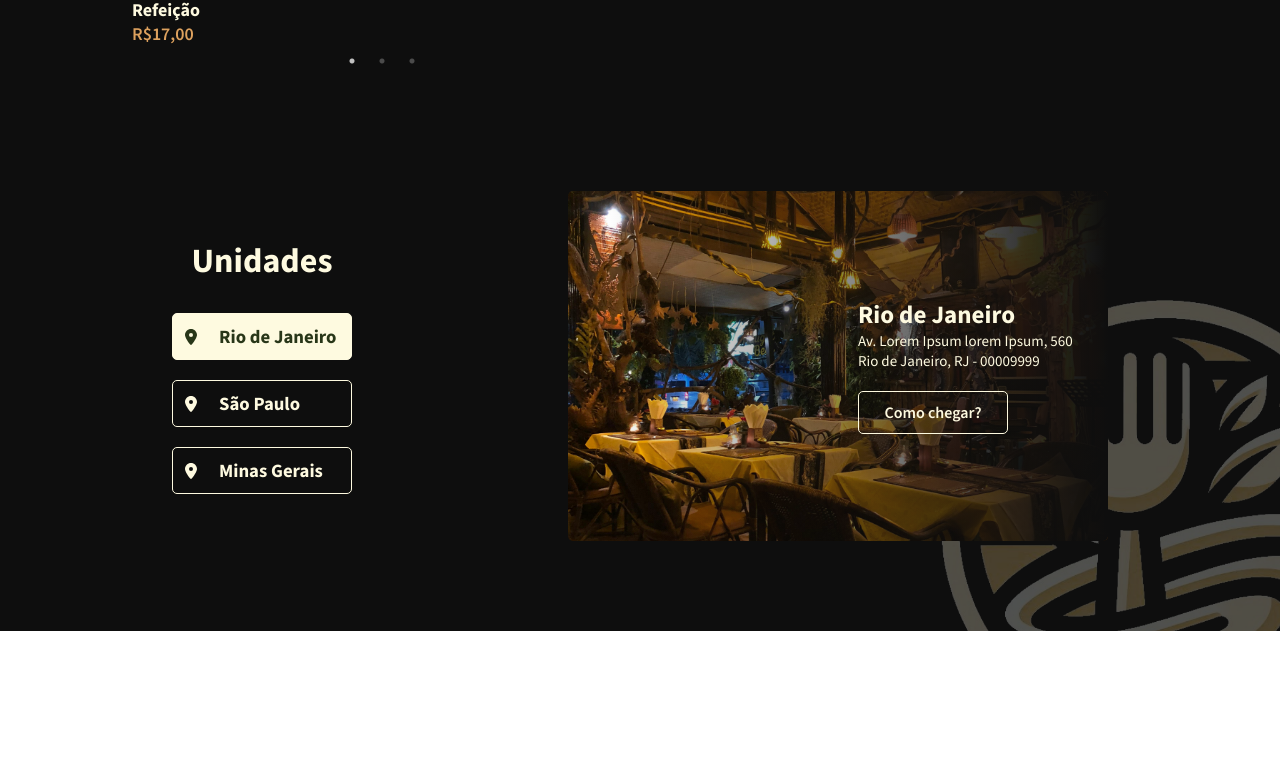
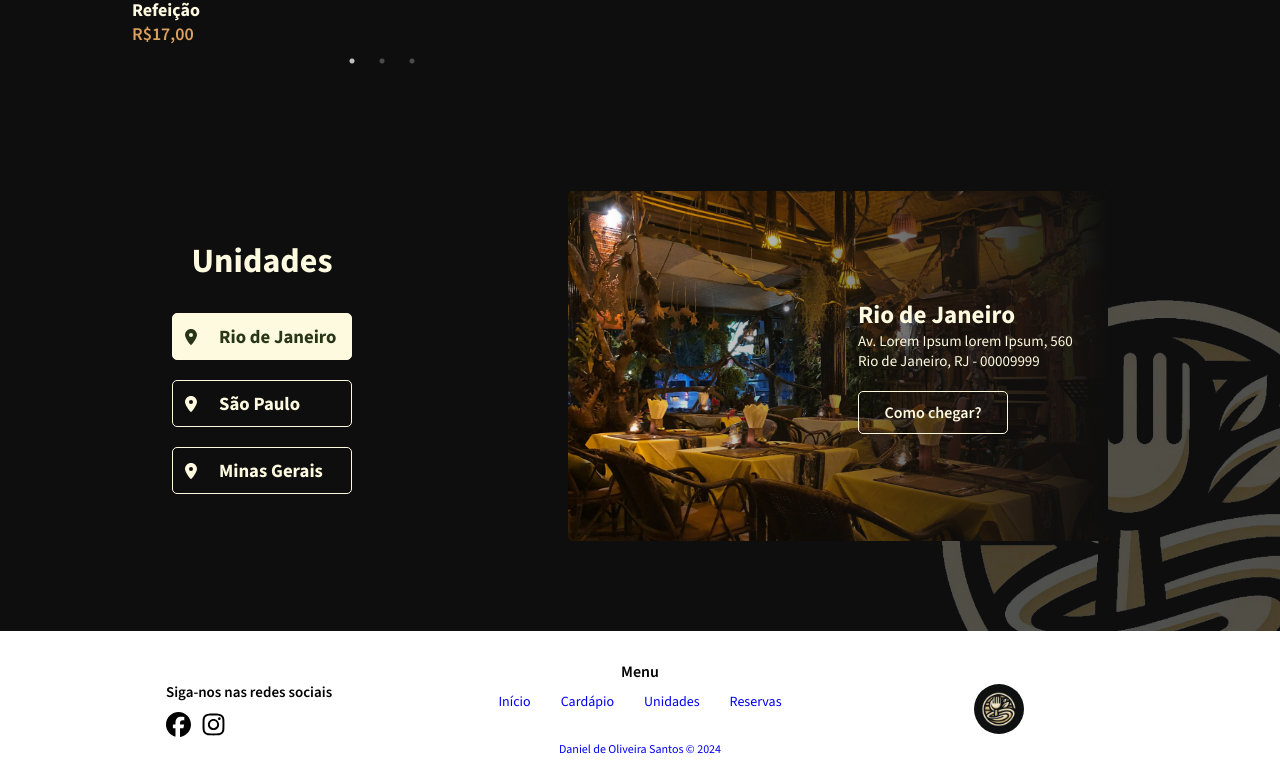
Before and after one commit to danideoliveira/refugio-bistro, a React (Vite) app in the folder client/: page / in a window 1280 px wide. Shown: the part 1249-2016 px from the top of the page. Before the commit the page ends 1880 px from the top, so only its background shows below. Built offline with nearby package versions, Linux system fonts and the light colour scheme.

Commit message:
feat: add footer component

```diff
--- a/client/src/App.tsx
+++ b/client/src/App.tsx
@@ -2,6 +2,7 @@ import { BrowserRouter } from "react-router-dom";
 import RoutesApp from "./routes/Routes";
 import Header from "./components/Header/Header";
 import GlobalStyles from "./globalStyles";
+import Footer from "./components/Footer/Footer";
 
 function App() {
   return (
@@ -10,6 +11,7 @@ function App() {
       <BrowserRouter>
         <Header />
         <RoutesApp />
+        <Footer />
       </BrowserRouter>
     </>
   );
--- /dev/null
+++ b/client/src/components/Footer/Footer.styled.ts
@@ -0,0 +1,84 @@
+import styled from "styled-components";
+import { setFlexbox } from "../../helpers/mixins";
+import { Link } from "react-router-dom";
+import { palette } from "../../helpers/palette";
+
+export const Container = styled.footer`
+  ${setFlexbox("center", "center", "column")}
+  width: 100%;
+  padding: 3rem 0 1rem 0;
+  background-color: ${palette.footer_background};
+  gap: 2rem;
+
+  .footer-box {
+    ${setFlexbox("space-evenly", "center", "row")}
+    width: 90%;
+  }
+`;
+
+export const SocialMedia = styled.div`
+  ${setFlexbox("center", "flex-start", "column")}
+  gap: 1rem;
+  width: 20%;
+
+  span {
+    font-size: 1.5rem;
+    font-weight: 600;
+    color: ${palette.footer_text_color};
+  }
+
+  .footer-media {
+    ${setFlexbox("flex-start", "center", "row")}
+    width: 100%;
+    gap: 1rem;
+  }
+
+  svg {
+    font-size: 2.5rem;
+    color: ${palette.footer_text_color};
+    cursor: pointer;
+  }
+`;
+
+export const MenuFooter = styled.div`
+  ${setFlexbox("center", "center", "column")}
+  gap: 1rem;
+
+  span {
+    text-align: center;
+    font-size: 1.6rem;
+    font-weight: 600;
+    color: ${palette.footer_title_color};
+  }
+
+  nav {
+    ${setFlexbox("center", "center", "row")}
+    gap: 3rem;
+  }
+
+  .footer-copy {
+    margin-top: 2rem;
+    text-decoration: none;
+    font-size: 1.2rem;
+    font-weight: 500;
+    color: ${palette.footer_text_color};
+  }
+`;
+
+export const BoxLogo = styled.div`
+  ${setFlexbox("center", "center", "row")}
+  overflow: hidden;
+  width: 20%;
+
+  img {
+    border-radius: 50%;
+    width: 5rem;
+  }
+`;
+
+export const StyledLink = styled(Link)`
+  text-decoration: none;
+  font-size: 1.4rem;
+  font-weight: 500;
+  color: ${palette.footer_text_color};
+`;
--- /dev/null
+++ b/client/src/components/Footer/Footer.tsx
@@ -0,0 +1,45 @@
+import { FaFacebook, FaInstagram } from "react-icons/fa6";
+import {
+  BoxLogo,
+  Container,
+  MenuFooter,
+  SocialMedia,
+  StyledLink,
+} from "./Footer.styled";
+import { images } from "../Images/Images";
+
+function Footer() {
+  return (
+    <Container>
+      <div className="footer-box">
+        <SocialMedia>
+          <span>Siga-nos nas redes sociais</span>
+
+          <div className="footer-media">
+            <FaFacebook />
+            <FaInstagram />
+          </div>
+        </SocialMedia>
+
+        <MenuFooter>
+          <span>Menu</span>
+          <nav>
+            <StyledLink to="/">Início</StyledLink>
+            <StyledLink to="/">Cardápio</StyledLink>
+            <StyledLink to="/">Unidades</StyledLink>
+            <StyledLink to="/">Reservas</StyledLink>
+          </nav>
+          <a href="#" className="footer-copy">
+            Daniel de Oliveira Santos &copy; 2024
+          </a>
+        </MenuFooter>
+
+        <BoxLogo>
+          <img src={images.logo} alt="logo" />
+        </BoxLogo>
+      </div>
+    </Container>
+  );
+}
+
+export default Footer;
```
